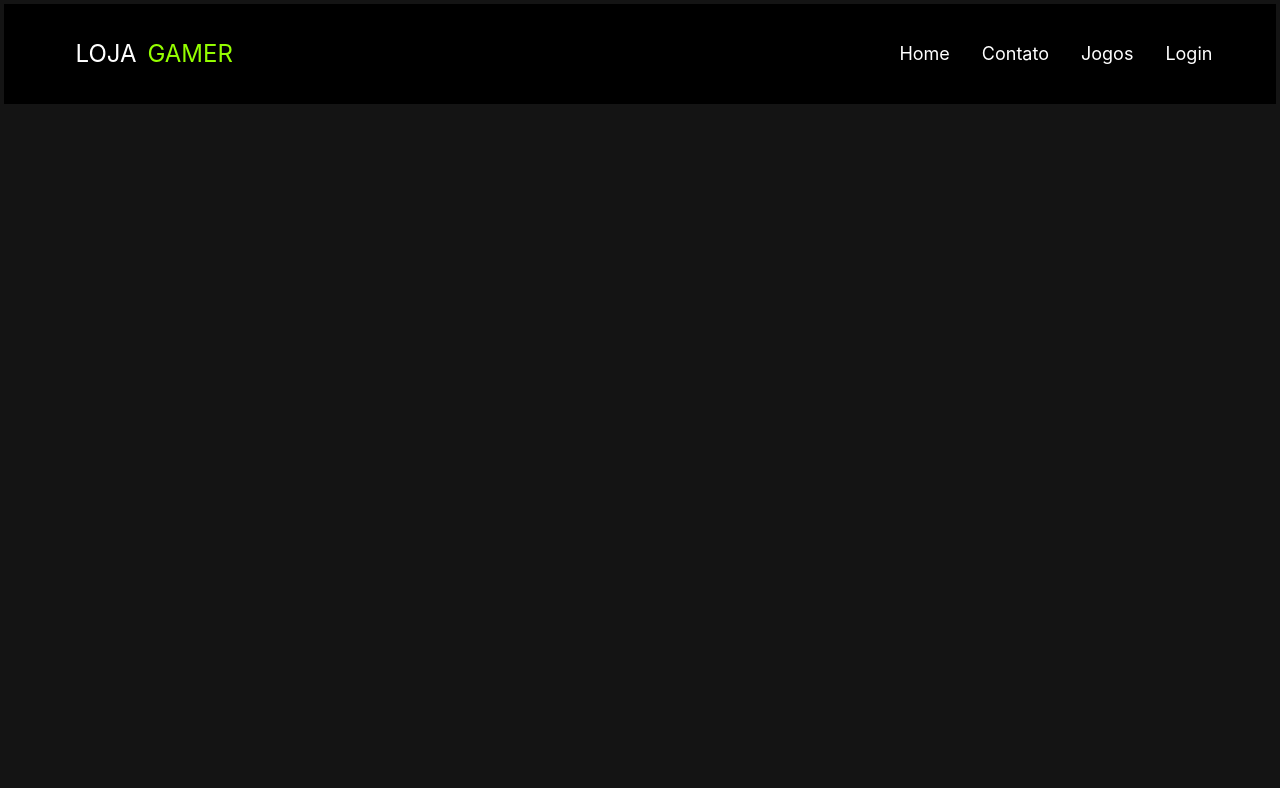
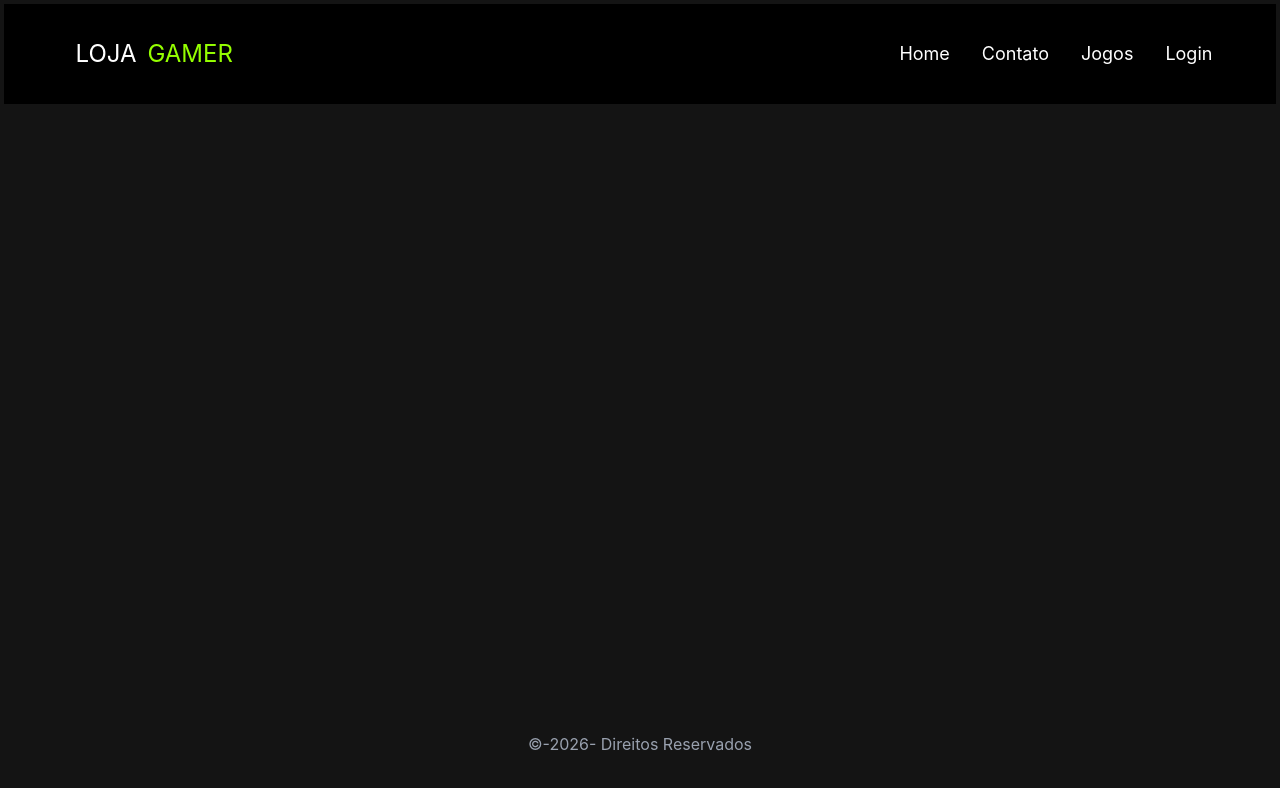
Before and after one commit to SukJoo04/lojagamer, a React (Vite) app: page / in a window 1280 px wide. Shown: the top 788 px of the page. Built offline with nearby package versions, Linux system fonts and the light colour scheme.

Commit message:
feat: Codificando e estilizando o Footer

```diff
--- a/src/components/Footer.jsx
+++ b/src/components/Footer.jsx
@@ -2,9 +2,9 @@
 
 const Footer = () => {
   return (
-    <>
-
-    </>
+    <footer className="text-center py-10 text-gray-400">
+        <p>&copy;-2026- Direitos Reservados</p>
+    </footer>
   )
 }
 
```
